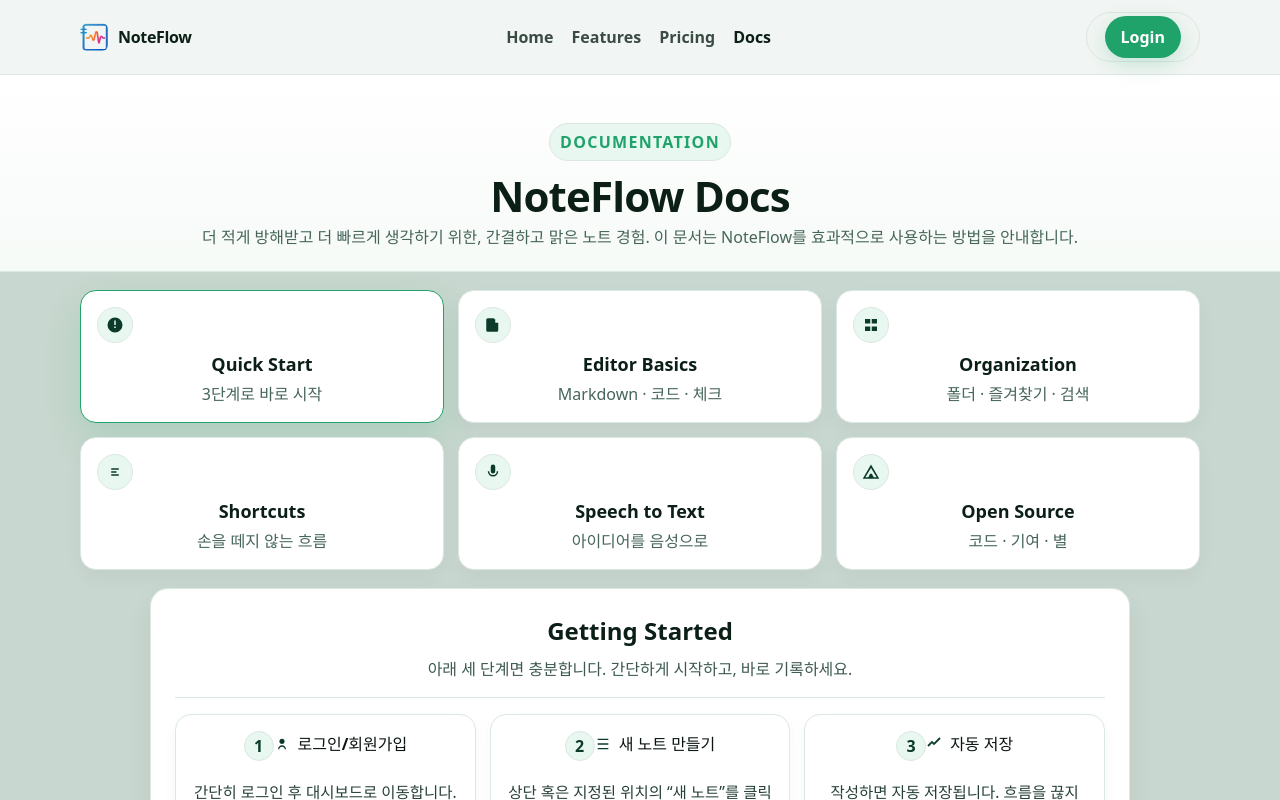
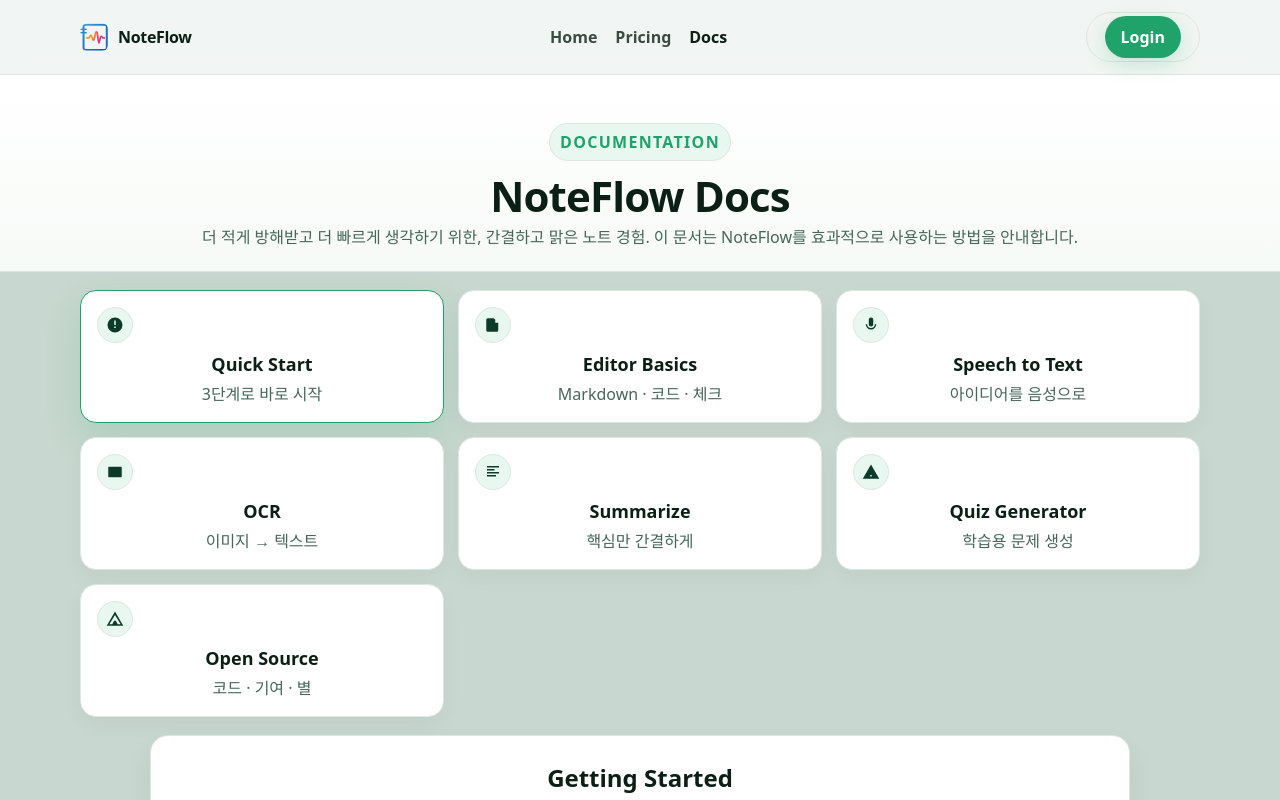
Before and after one commit to KKU-NoteFlow/Frontend, a React (Vite) app in the folder react-app/: page /docs in a window 1280 px wide. Shown: the top 800 px of the page. Built offline with nearby package versions, Linux system fonts and the light colour scheme; no server answers; a small style sheet from the web is missing.

Commit message:
Del Feature and Add Docs

```diff
--- a/react-app/src/App.tsx
+++ b/react-app/src/App.tsx
@@ -13,7 +13,6 @@
 import KakaoCallback   from './screen/KakaoCallback'
 import SpeechToText     from './screen/SpeechToText'
 import Home            from './screen/Home'
-import Features        from './screen/Features'
 import Pricing         from './screen/Pricing'
 import Docs            from './screen/Docs'
 
@@ -36,7 +35,6 @@
 
       {/* --- 마케팅 / 문서 페이지 --- */}
       <Route path="/home"             element={<Home />} />
-      <Route path="/features"         element={<Features />} />
       <Route path="/pricing"          element={<Pricing />} />
       <Route path="/docs"             element={<Docs />} />
 
--- a/react-app/src/components/MarketingNav.jsx
+++ b/react-app/src/components/MarketingNav.jsx
@@ -13,7 +13,6 @@
         </Link>
         <nav className="mkt-links">
           <Link to="/home" className={`mkt-link ${pathname === '/home' ? 'active' : ''}`}>Home</Link>
-          <Link to="/features" className={`mkt-link ${pathname === '/features' ? 'active' : ''}`}>Features</Link>
           <Link to="/pricing" className={`mkt-link ${pathname === '/pricing' ? 'active' : ''}`}>Pricing</Link>
           <Link to="/docs" className={`mkt-link ${pathname === '/docs' ? 'active' : ''}`}>Docs</Link>
         </nav>
--- a/react-app/src/screen/Docs.jsx
+++ b/react-app/src/screen/Docs.jsx
@@ -75,30 +75,58 @@
         </div>
       </div>
     )
-    if (activeId === 'organizing') return (
-      <div className="panel-fade">
-        <h2 className="panel-title">Organizing</h2>
-        <p className="panel-sub">폴더/서브폴더로 지식을 층위 있게 정리하세요. 즐겨찾기로 중요한 노트를 고정하고, 검색/필터로 즉시 찾아갈 수 있습니다.</p>
-        <div className="panel-divider" />
-        <p className="docs-p">폴더 이동, 이름 변경, 정렬은 사이드바에서 간단히 관리할 수 있습니다.</p>
-      </div>
-    )
-    if (activeId === 'shortcuts') return (
-      <div className="panel-fade">
-        <h2 className="panel-title">Keyboard Shortcuts</h2>
-        <p className="panel-sub">핵심 동작은 단축키로 더 빠르게. 편집, 탐색, 전환이 손끝에서 이루어집니다.</p>
-        <div className="panel-divider" />
-        <pre className="docs-code">{`N: 새 노트
-F: 검색 열기
-S: 즐겨찾기 토글
-⌘/Ctrl + K: 커맨드 팔레트`}</pre>
-        <p className="docs-p">팁: <span className="kbd">⌘/Ctrl</span> + <span className="kbd">K</span> 로 언제든지 커맨드 팔레트를 열어 모든 기능에 빠르게 접근하세요.</p>
-      </div>
-    )
     if (activeId === 'stt') return (
       <div className="panel-fade">
         <h2 className="panel-title">Speech to Text</h2>
-        <p className="panel-sub">아이디어가 떠오르는 순간, 음성으로 빠르게 기록하고 텍스트로 변환하세요. 권한만 허용하면 바로 시작할 수 있습니다.</p>
+        <p className="panel-sub">마이크 입력을 텍스트로 변환해 아이디어를 바로 기록합니다.</p>
+        <div className="panel-divider" />
+        <p className="docs-p">노트 화면 하단 작업 도크의 “녹음” 버튼을 사용하세요. 실시간 전사가 입력되며, 브라우저 정책에 따라 장시간 녹음은 자동 재시작될 수 있습니다.</p>
+      </div>
+    )
+    if (activeId === 'ocr') return (
+      <div className="panel-fade">
+        <h2 className="panel-title">OCR (Image → Text)</h2>
+        <p className="panel-sub">이미지/문서에서 텍스트를 추출해 노트로 변환합니다. 한국어+영어(kor+eng) 인식.</p>
+        <div className="panel-divider" />
+        <p className="docs-p">노트 화면 하단의 작업 도크에서 “텍스트 변환”을 눌러 이미지를 업로드하세요. 결과가 충분하면 자동으로 노트가 생성되고, 짧으면 미리보기로 확인합니다.</p>
+        <div className="code-group" style={{marginTop:'12px'}}>
+          <div className="code-header">
+            <div className="code-title">API</div>
+            <button className="copy-btn" onClick={() => copy('ocr', 'POST /api/v1/files/ocr?langs=kor+eng&max_pages=50\nForm: file, (optional) folder_id')}>{copied==='ocr'?'Copied!':'Copy'}</button>
+          </div>
+          <pre className="docs-code">{`POST /api/v1/files/ocr?langs=kor+eng&max_pages=50
+Form: file, (optional) folder_id`}</pre>
+        </div>
+      </div>
+    )
+    if (activeId === 'summarize') return (
+      <div className="panel-fade">
+        <h2 className="panel-title">Summarize</h2>
+        <p className="panel-sub">현재 노트에서 핵심만 추려 간결하게 요약합니다.</p>
+        <div className="panel-divider" />
+        <p className="docs-p">노트 화면 하단의 작업 도크에서 “요약”을 클릭하세요. 서버가 노트 내용을 바탕으로 요약하고 결과를 반영합니다.</p>
+        <div className="code-group" style={{marginTop:'12px'}}>
+          <div className="code-header">
+            <div className="code-title">API</div>
+            <button className="copy-btn" onClick={() => copy('sum', 'POST /api/v1/notes/:id/summarize')}>{copied==='sum'?'Copied!':'Copy'}</button>
+          </div>
+          <pre className="docs-code">{`POST /api/v1/notes/:id/summarize`}</pre>
+        </div>
+      </div>
+    )
+    if (activeId === 'quiz') return (
+      <div className="panel-fade">
+        <h2 className="panel-title">Quiz Generator</h2>
+        <p className="panel-sub">노트 내용을 바탕으로 학습용 문제를 자동 생성합니다.</p>
+        <div className="panel-divider" />
+        <p className="docs-p">생성된 문제 노트는 자동으로 열리고, 사이드바에서 다시 찾아볼 수 있습니다.</p>
+        <div className="code-group" style={{marginTop:'12px'}}>
+          <div className="code-header">
+            <div className="code-title">API</div>
+            <button className="copy-btn" onClick={() => copy('quiz', 'POST /api/v1/notes/:id/generate-quiz')}>{copied==='quiz'?'Copied!':'Copy'}</button>
+          </div>
+          <pre className="docs-code">{`POST /api/v1/notes/:id/generate-quiz`}</pre>
+        </div>
       </div>
     )
     if (activeId === 'open-source') return (
@@ -175,26 +203,33 @@
           <h3>Editor Basics</h3>
           <p>Markdown · 코드 · 체크</p>
         </a>
-        <a className={`docs-card ${activeId==='organizing' ? 'active' : ''}`} href="#" onClick={(e) => { e.preventDefault(); go('organizing') }}>
-          <div className="icon-ring" aria-hidden>
-            <svg viewBox="0 0 24 24"><path d="M4 4h7v6H4V4Zm9 0h7v6h-7V4ZM4 14h7v6H4v-6Zm9 0h7v6h-7v-6Z"/></svg>
-          </div>
-          <h3>Organization</h3>
-          <p>폴더 · 즐겨찾기 · 검색</p>
-        </a>
-        <a className={`docs-card ${activeId==='shortcuts' ? 'active' : ''}`} href="#" onClick={(e) => { e.preventDefault(); go('shortcuts') }}>
-          <div className="icon-ring" aria-hidden>
-            <svg viewBox="0 0 24 24"><path d="M7 7h10v2H7V7Zm0 4h7v2H7v-2Zm0 4h10v2H7v-2Z"/></svg>
-          </div>
-          <h3>Shortcuts</h3>
-          <p>손을 떼지 않는 흐름</p>
-        </a>
         <a className={`docs-card ${activeId==='stt' ? 'active' : ''}`} href="#" onClick={(e) => { e.preventDefault(); go('stt') }}>
           <div className="icon-ring" aria-hidden>
             <svg viewBox="0 0 24 24"><path d="M12 14a3 3 0 0 0 3-3V5a3 3 0 1 0-6 0v6a3 3 0 0 0 3 3Zm5-3a5 5 0 0 1-10 0H5a7 7 0 0 0 14 0h-2Z"/></svg>
           </div>
           <h3>Speech to Text</h3>
           <p>아이디어를 음성으로</p>
+        </a>
+        <a className={`docs-card ${activeId==='ocr' ? 'active' : ''}`} href="#" onClick={(e) => { e.preventDefault(); go('ocr') }}>
+          <div className="icon-ring" aria-hidden>
+            <svg viewBox="0 0 24 24"><path d="M4 5h16a1 1 0 0 1 1 1v12a1 1 0 0 1-1 1H4a1 1 0 0 1-1-1V6a1 1 0 0 1 1-1Zm2 3h12v8H6V8Z"/></svg>
+          </div>
+          <h3>OCR</h3>
+          <p>이미지 → 텍스트</p>
+        </a>
+        <a className={`docs-card ${activeId==='summarize' ? 'active' : ''}`} href="#" onClick={(e) => { e.preventDefault(); go('summarize') }}>
+          <div className="icon-ring" aria-hidden>
+            <svg viewBox="0 0 24 24"><path d="M4 4h16v2H4V4Zm0 4h10v2H4V8Zm0 4h16v2H4v-2Zm0 4h12v2H4v-2Z"/></svg>
+          </div>
+          <h3>Summarize</h3>
+          <p>핵심만 간결하게</p>
+        </a>
+        <a className={`docs-card ${activeId==='quiz' ? 'active' : ''}`} href="#" onClick={(e) => { e.preventDefault(); go('quiz') }}>
+          <div className="icon-ring" aria-hidden>
+            <svg viewBox="0 0 24 24"><path d="M12 2 1 21h22L12 2Zm0 7a1 1 0 0 0-1 1v2h2V10a1 1 0 0 0-1-1Zm-1 7h2v2h-2v-2Z"/></svg>
+          </div>
+          <h3>Quiz Generator</h3>
+          <p>학습용 문제 생성</p>
         </a>
         <a className={`docs-card ${activeId==='open-source' ? 'active' : ''}`} href="#" onClick={(e) => { e.preventDefault(); go('open-source') }}>
           <div className="icon-ring" aria-hidden>
--- a/react-app/src/screen/Login.jsx
+++ b/react-app/src/screen/Login.jsx
@@ -149,7 +149,6 @@
             <nav className="right-nav">
               <ul>
                 <li onClick={() => navigate('/home')}>Home</li>
-                <li onClick={() => navigate('/features')}>Features</li>
                 <li onClick={() => navigate('/pricing')}>Pricing</li>
                 <li onClick={() => navigate('/docs')}>Docs</li>
               </ul>
```
